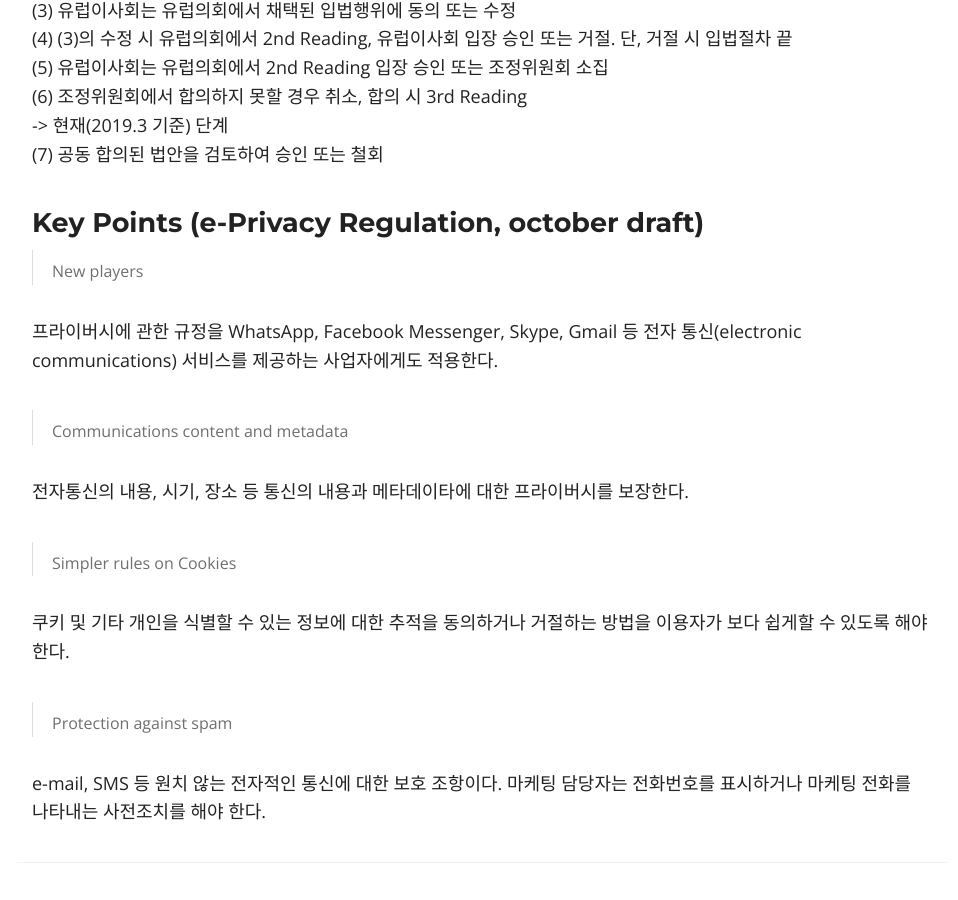
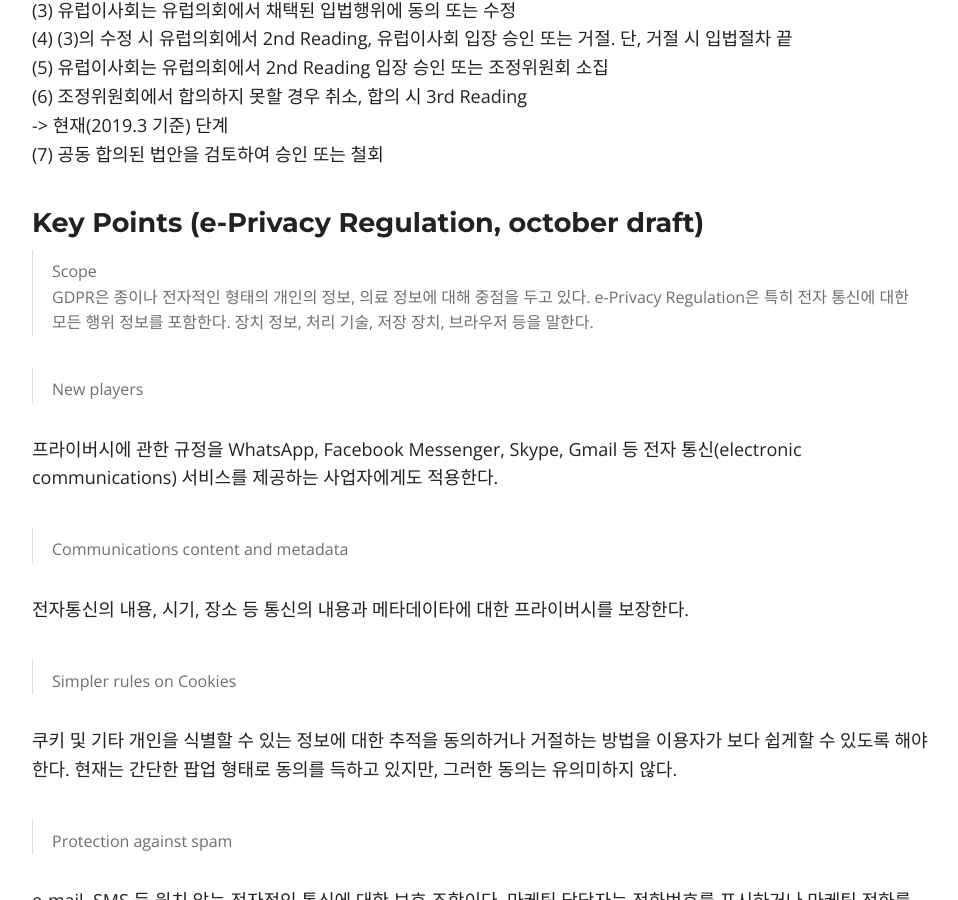
Before and after one commit to hacktagon/hacktagon.github.io, a Jekyll site: the page built from _posts/2019-03-02-e-privacy.md, in a window 1280 px wide and 900 px high, scrolled down 1777 px. Shown: the whole window, without its empty margins (158-1116 px from the left). Built offline with Jekyll 4.4.1, drawn with Linux system fonts in a browser that asks for light colours; nearby versions of some CDN libraries; library files that are not in the unit come from our copies.

Commit message:
e-privacy

```diff
--- a/_posts/2019-03-02-e-privacy.md
+++ b/_posts/2019-03-02-e-privacy.md
@@ -52,6 +52,10 @@ featured: true
 (7) 공동 합의된 법안을 검토하여 승인 또는 철회
 
 ### Key Points (e-Privacy Regulation, october draft)
+
+> Scope
+GDPR은 종이나 전자적인 형태의 개인의 정보, 의료 정보에 대해 중점을 두고 있다. e-Privacy Regulation은 특히 전자 통신에 대한 모든 행위 정보를 포함한다. 장치 정보, 처리 기술, 저장 장치, 브라우저 등을 말한다.
+
 > New players
 
 프라이버시에 관한 규정을 WhatsApp, Facebook Messenger, Skype, Gmail 등 전자 통신(electronic communications) 서비스를 제공하는 사업자에게도 적용한다.
@@ -63,6 +67,7 @@ featured: true
 > Simpler rules on Cookies
 
 쿠키 및 기타 개인을 식별할 수 있는 정보에 대한 추적을 동의하거나 거절하는 방법을 이용자가 보다 쉽게할 수 있도록 해야 한다.
+현재는 간단한 팝업 형태로 동의를 득하고 있지만, 그러한 동의는 유의미하지 않다.
 
 > Protection against spam
 
```
